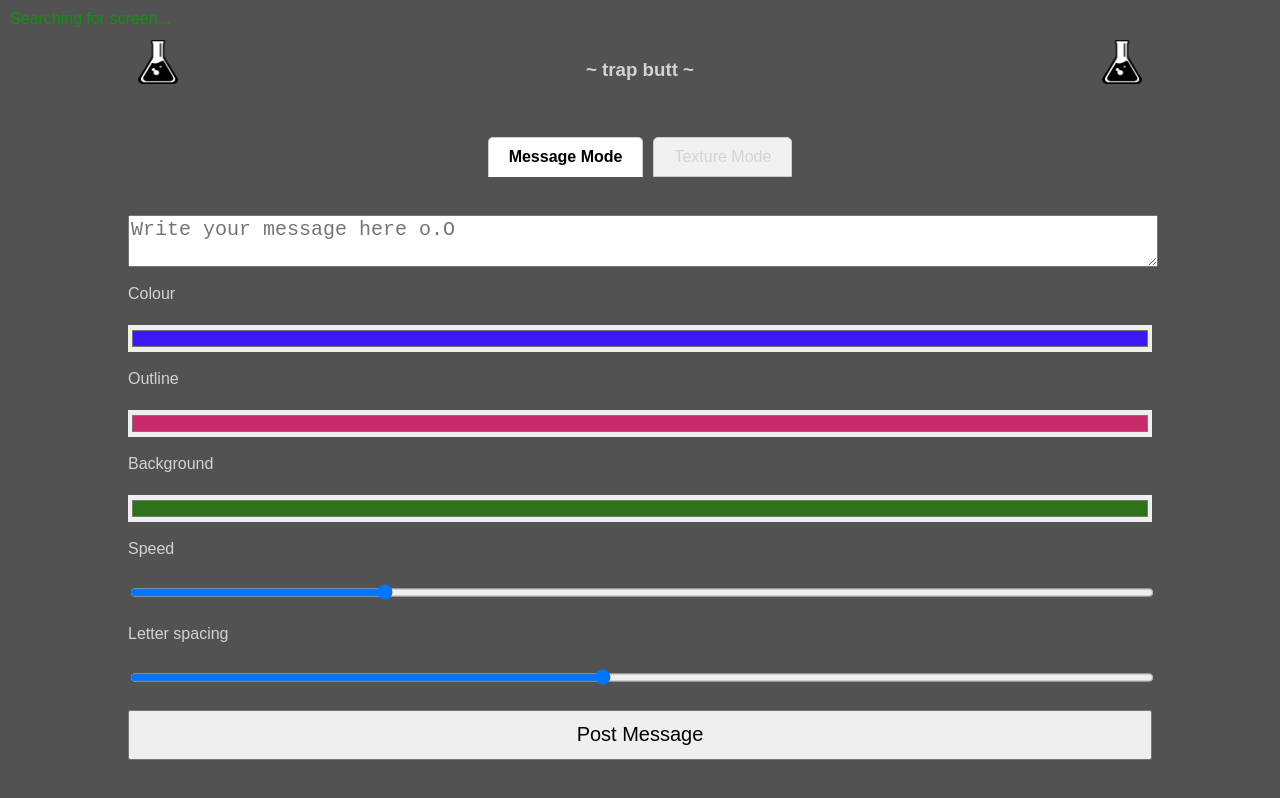
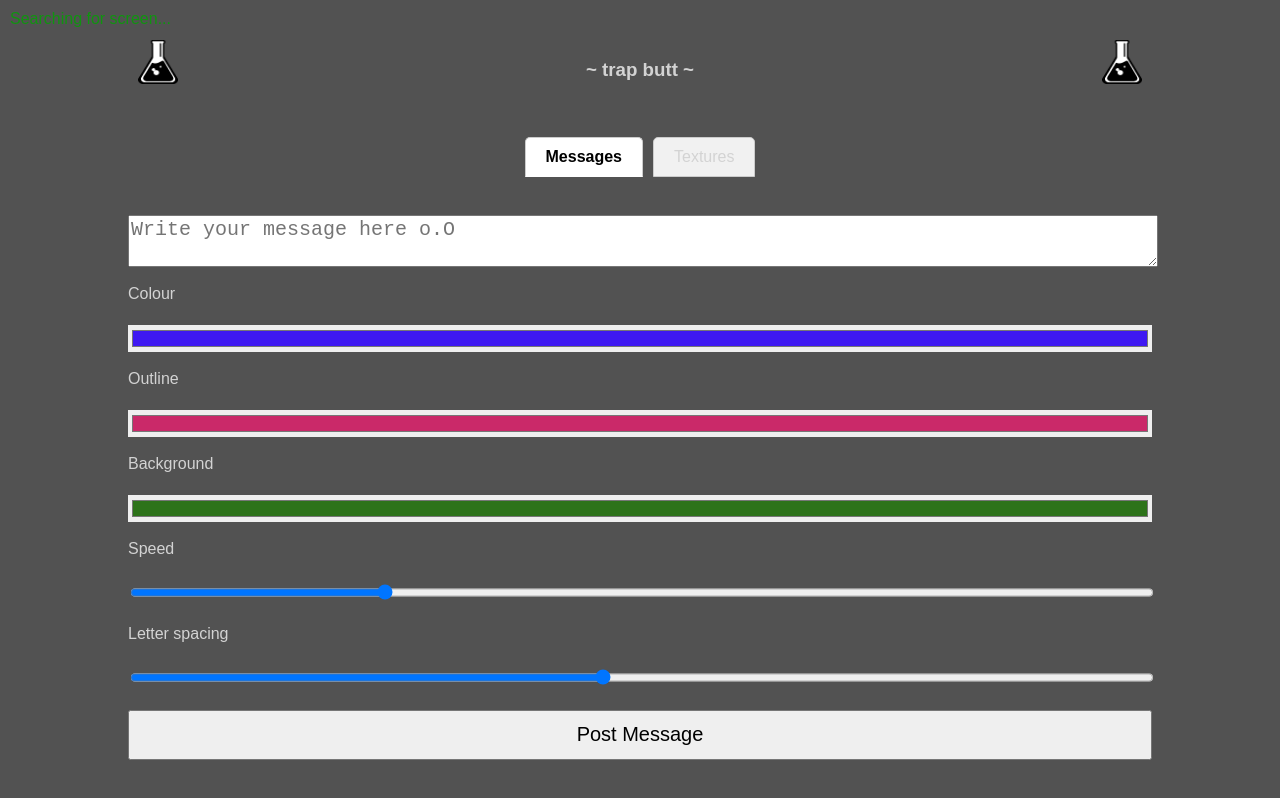
Before and after one commit to jpmc3630/blazing-marquee, a React (Create React App) app in the folder client/: page / in a window 1280 px wide. Built offline with nearby package versions, Linux system fonts and the light colour scheme.

Commit message:
Rename tab buttons

```diff
--- a/client/src/App.js
+++ b/client/src/App.js
@@ -237,7 +237,7 @@ class App extends Component {
                             className={`tab ${!this.state.isTextureMode ? 'active-tab' : ''}`}
                             onClick={() => this.setState({ isTextureMode: false })}
                           >
-                            Message Mode
+                            Messages
                           </div>
 
                           {/* Tab for Texture Mode */}
@@ -245,7 +245,7 @@ class App extends Component {
                             className={`tab ${this.state.isTextureMode ? 'active-tab' : ''}`}
                             onClick={() => this.setState({ isTextureMode: true })}
                           >
-                            Texture Mode
+                            Textures
                           </div>
                         </div>
 
```
